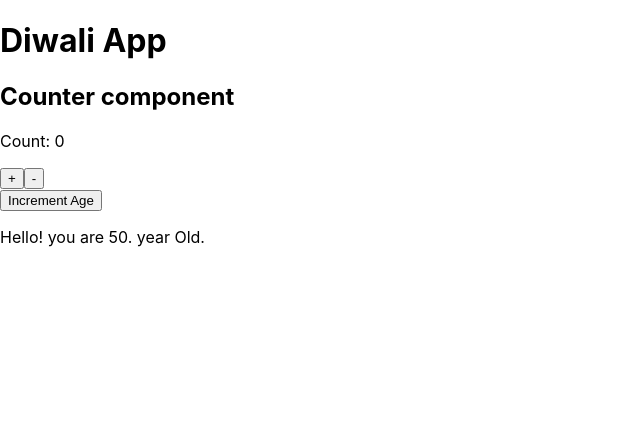
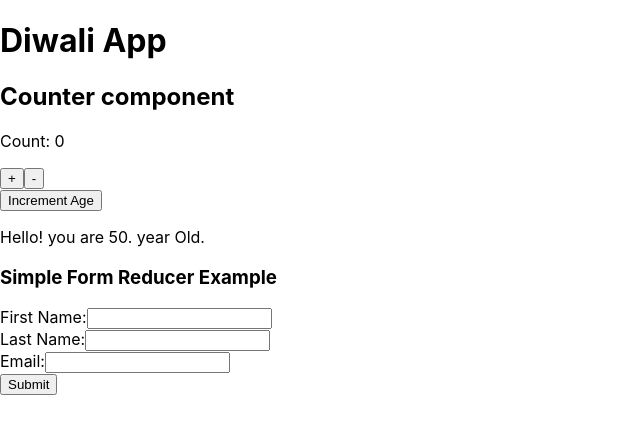
Before and after one commit to Nikunj-Java/MERN-FSD-notes, a React (Create React App) app in the folder 03 React/Session-41/diwalicontextapp/: page / in a window 1280 px wide. Shown: the top 434 px of the page, without its empty margins (0-640 px from the left). Built offline with nearby package versions, Linux system fonts and the light colour scheme.

Commit message:
UseReducerApp

```diff
--- a/03 React/Session-41/diwalicontextapp/src/App.js
+++ b/03 React/Session-41/diwalicontextapp/src/App.js
@@ -10,6 +10,7 @@ import { AuthProvide } from './components/usecase4/AuthContext';
 import UserInfo from './components/usecase4/Userinfo';
 import Counter from './components/reducercase1/Counter';
 import Agecounter from './components/reducercase2/Agecounter';
+import SimpleForm from './components/reducercase3/SimpleForm';
 
 function App() {
   return (
@@ -27,6 +28,7 @@ function App() {
 
      <Counter/>
      <Agecounter/>
+     <SimpleForm/>
 
     </div>
 
--- /dev/null
+++ b/03 React/Session-41/diwalicontextapp/src/components/reducercase3/SimpleForm.js
@@ -0,0 +1,73 @@
+import { useReducer } from "react"
+
+
+const UPDATE_FILED="UPDATE_FILED";
+const SUBMIT_FORM="SUBMIT_FORM";
+
+const formReducer=(state,action)=>{
+    switch(action.type){
+        case UPDATE_FILED:
+            return{...state,[action.field]:action.value};
+        case SUBMIT_FORM:
+            console.log('Form Submitted ',state);
+            return state;
+        default:
+            return state;
+
+    }
+}
+
+function SimpleForm(){
+    //initial state
+
+    const initialFormState={firstName:'',lastName:'',email:''}
+    //useReducerHool
+
+    const [formState,dispatch]=useReducer(formReducer,initialFormState);
+
+    //handle for updating the fields
+
+    const handleFieldChange=(field,value)=>{
+        dispatch(
+            {
+                type: UPDATE_FILED,field,value
+            }
+        )
+    }
+
+    const handleSubmit=(e)=>{
+        e.preventDefault();
+        dispatch({type:SUBMIT_FORM})
+    }
+
+    return(
+        <div>
+            <h3>Simple Form Reducer Example</h3>
+
+            <form onSubmit={handleSubmit}>
+                <label>First Name:</label>
+                <input type="text" value={formState.firstName}
+                onChange={(e)=>handleFieldChange('firstName',e.target.value)}></input>
+                <br/>
+
+                <label>Last Name:</label>
+                <input type="text" value={formState.lastName}
+                onChange={(e)=>handleFieldChange('lastName',e.target.value)}></input>
+                <br/>
+
+
+
+
+                <label>Email:</label>
+                <input type="text" value={formState.email}
+                onChange={(e)=>handleFieldChange('email',e.target.value)}></input>
+                <br/>
+
+
+                <button type="submit">Submit</button>
+            </form>
+        </div>
+    )
+}
+
+export default SimpleForm;
```
Also changed, not shown: 1 other file (tests, documents, lock files or other folders).
